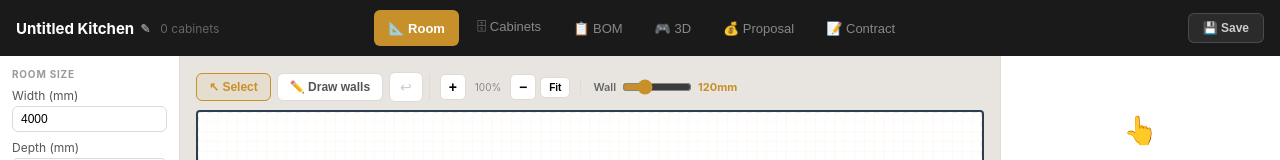
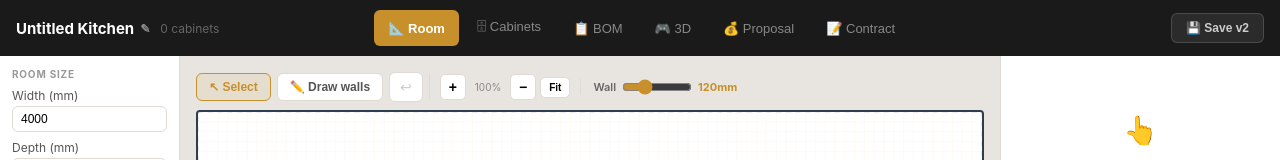
Before and after one commit to abuhmaidahmad/woodcalc, a React (Vite) app in the folder woodcalc_frontend/: page /kitchen-planner in a window 1280 px wide. Shown: the top 160 px of the page. Built offline with nearby package versions, Linux system fonts and the light colour scheme; sample sign-in values are in the browser's storage.

Commit message:
debug: force cache bust - save button v2

```diff
--- a/woodcalc_frontend/src/features/kitchen_planner/KitchenPlannerModule.jsx
+++ b/woodcalc_frontend/src/features/kitchen_planner/KitchenPlannerModule.jsx
@@ -183,7 +183,7 @@ export default function KitchenPlannerModule(props) {
             </button>
           )}
           <button onClick={saveProject} disabled={saving} style={s.saveBtn}>
-            {saving ? 'Saving…' : savedMsg || '💾 Save'}
+            {saving ? 'Saving…' : savedMsg || '💾 Save v2'}
           </button>
         </div>
       </div>
```
